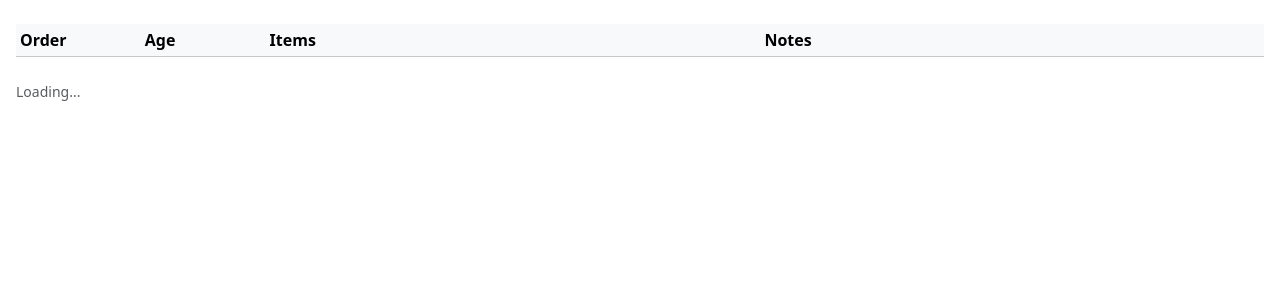
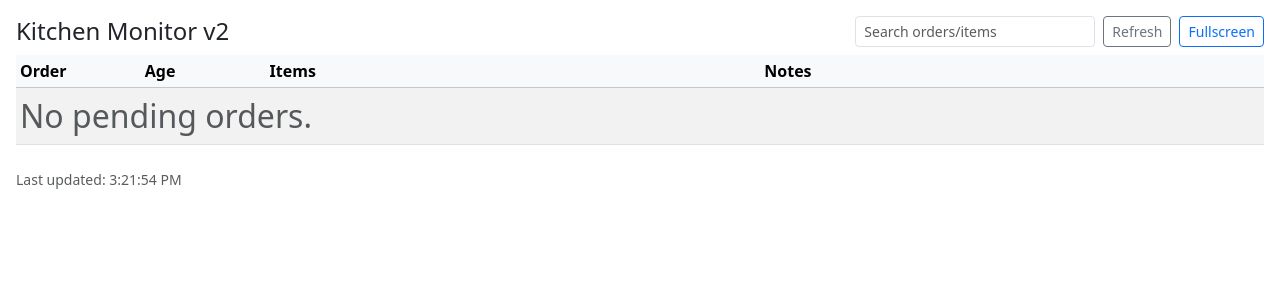
Before and after one commit to sivashankarplaraj/ePOS, a Django app: page /manage_orders/kitchen/ in a window 1280 px wide. Shown: the top 300 px of the page. Run offline with Django 5.2, Linux system fonts and the light colour scheme; data comes from the database, SQL or seed files in the repository; data that the repository does not hold is empty; some libraries are stand-ins or nearby versions.

Commit message:
kitchen_monitor: enhance layout with search and refresh buttons, and improve table styling

```diff
--- a/manage_orders/templates/manage_orders/kitchen_monitor.html
+++ b/manage_orders/templates/manage_orders/kitchen_monitor.html
@@ -9,17 +9,17 @@
 	</head>
 	<body>
 		<div class="container-fluid px-3 py-3">
-			<!-- <div class="d-flex justify-content-between align-items-center mb-2">
+			<div class="d-flex justify-content-between align-items-center mb-2">
 				<h1 class="h4 m-0">Kitchen Monitor v2</h1>
 				<div class="d-flex align-items-center gap-2">
 					<input type="text" id="search" class="form-control form-control-sm" placeholder="Search orders/items" style="min-width:240px;">
 					<button id="refresh-btn" class="btn btn-sm btn-outline-secondary">Refresh</button>
 					<button id="fullscreen-btn" class="btn btn-sm btn-outline-primary">Fullscreen</button>
 				</div>
-			</div> -->
+			</div>
 			<div id="status" class="small text-muted mb-2"></div>
 			<div class="table-responsive">
-				<table class="table table-sm table-hover align-middle" id="orders-table">
+				<table class="table table-sm table-hover table-striped align-middle" id="orders-table">
 					<thead class="table-light">
 						<tr>
 							<th style="width:10%">Order</th>
@@ -28,7 +28,8 @@
 							<th>Notes</th>
 						</tr>
 					</thead>
-					<tbody id="orders-body"></tbody>
+					<!-- Big table body text -->
+					<tbody class="fs-2" id="orders-body"></tbody>
 				</table>
 			</div>
 			<div id="last-updated" class="small text-muted mt-2">Loading...</div>
```
